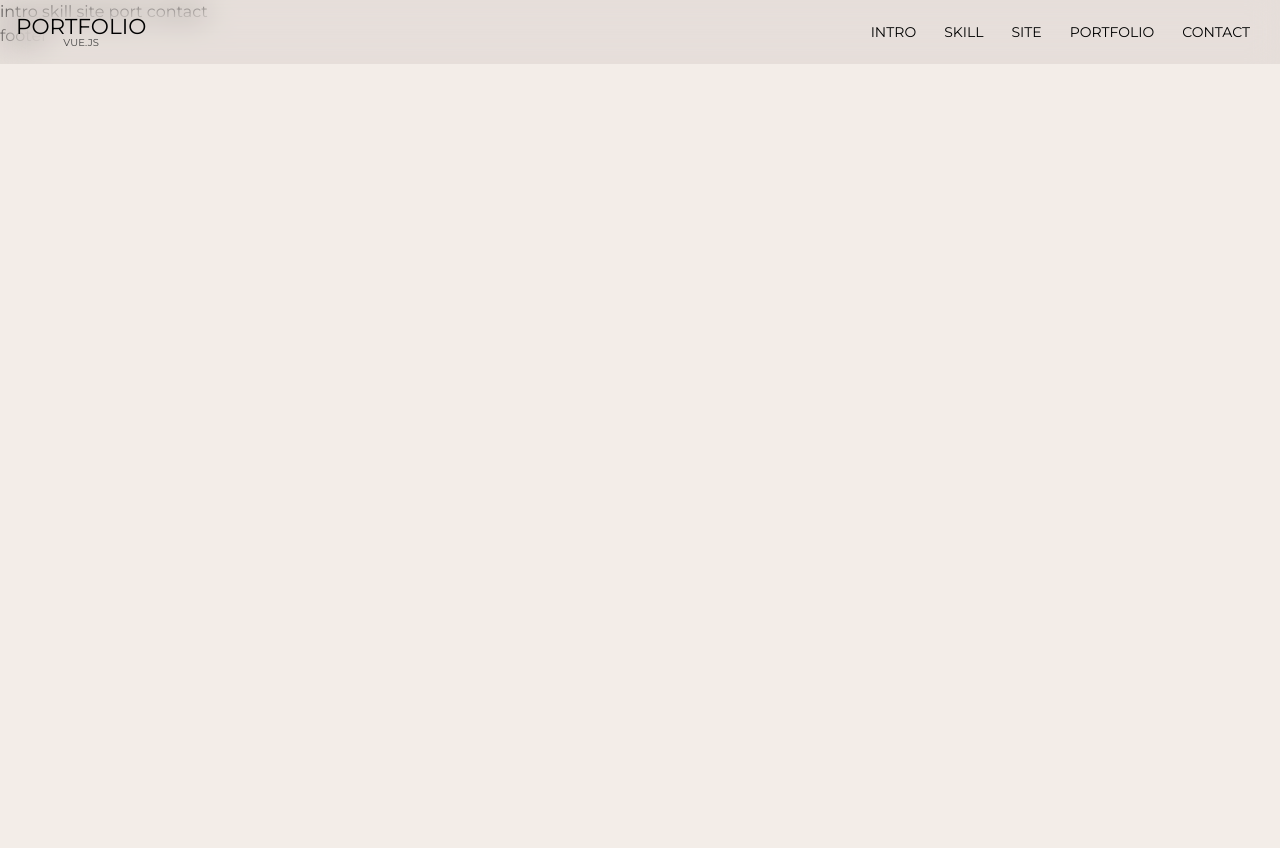
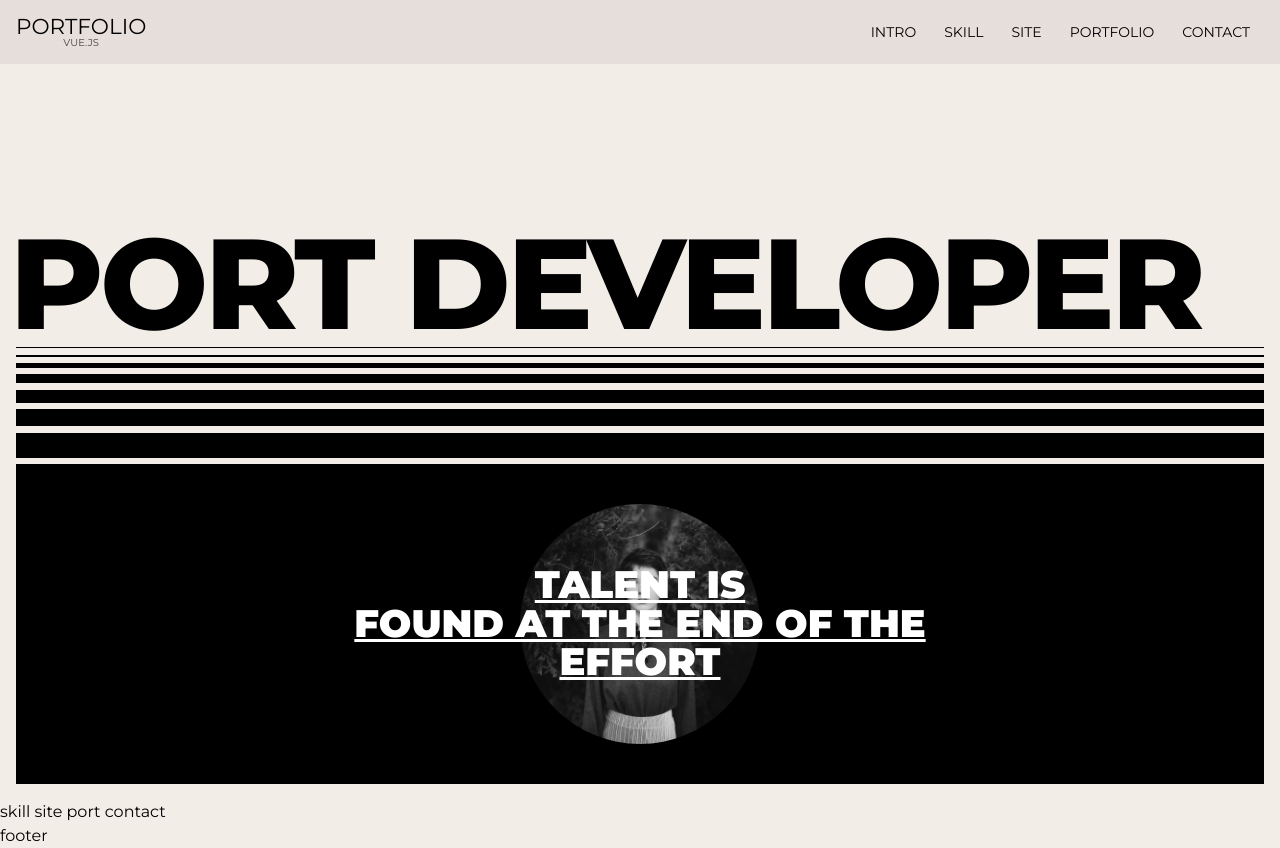
Before and after one commit to lsh2765/port2024-vue, a Vue app: page / in a window 1280 px wide. Before the commit the page ends 800 px from the top, so only its background shows below. Built offline with nearby package versions, Linux system fonts and the light colour scheme; a small style sheet from the web is missing; a web font is replaced by a local one.

Commit message:
인트로완료

```diff
--- a/src/components/Intro.vue
+++ b/src/components/Intro.vue
@@ -1,3 +1,196 @@
+<script setup>
+import { introText } from '@/constants';
+</script>
+
 <template>
-    intro
+    <section id="intro">
+            <div class="intro__inner">
+                <h2 class="intro__title">
+                    {{ introText.title }}
+                </h2>
+                <div class="intro__lines" aria-hidden="true">
+                    <span class="line"></span>
+                    <span class="line"></span>
+                    <span class="line"></span>
+                    <span class="line"></span>
+                    <span class="line"></span>
+                    <span class="line"></span>
+                    <span class="line"></span>
+                </div>
+                <div class="intro__text">
+                    <div class="text">
+                        <div>{{ introText.desc[0] }}</div>
+                        <div>{{ introText.desc[1] }}</div>
+                        <div>{{ introText.desc[2] }}</div>
+                    </div>
+                    <div class="img">
+                        <img src="@/assets/img/about.jpg" alt="어바웃" />
+                    </div>
+                </div>
+                <div class="intro__lines bottom" aria-hidden="true">
+                    <span class="line"></span>
+                    <span class="line"></span>
+                    <span class="line"></span>
+                    <span class="line"></span>
+                    <span class="line"></span>
+                    <span class="line"></span>
+                    <span class="line"></span>
+                </div>
+            </div>
+        </section>
 </template>
+
+<style lang="scss">
+    #intro {
+    height: 100vh;
+}
+.intro__inner {
+    width: 100%;
+    height: 100%;
+    display: flex;
+    align-items: flex-start;
+    justify-content: flex-end;
+    flex-direction: column;
+    padding: 16px;
+
+    @media (max-width: 800px) {
+        justify-content: center;
+    }
+}
+.intro__title {
+    font-size: 10vw;
+    text-transform: uppercase;
+    line-height: 1;
+    font-weight: 800;
+    white-space: nowrap;
+    text-indent: -0.5vw;
+    letter-spacing: -0.3vw;
+
+    @media (max-width: 320px) {
+        display: none;
+    }
+}
+.intro__text {
+    width: 100%;
+    height: 40vh;
+    background-color: var(--black);
+    color: var(--white);
+    display: flex;
+    align-items: center;
+    justify-content: center;
+    flex-direction: column;
+    position: relative;
+
+    .text {
+        font-size: 3vw;
+        line-height: 1;
+        font-weight: 900;
+        text-transform: uppercase;
+        text-decoration: underline;
+        text-align: center;
+        position: relative;
+        z-index: 100;
+        transition: all 0.3s;
+        cursor: all-scroll;
+
+        @media (max-width: 800px) {
+            font-size: 24px;
+        }
+
+        &:hover {
+            opacity: 0;
+        }
+    }
+    .img {
+        position: absolute;
+        left: 50%;
+        top: 50%;
+        transform: translate(-50%, -50%);
+        width: 30vh;
+        height: 30vh;
+        border-radius: 50%;
+        overflow: hidden;
+        filter: grayscale(100%);
+        transition: all 0.3s;
+
+        @media (max-width: 320px) {
+            width: 20vh;
+            height: 20vh;
+        }
+    }
+
+    &:hover .text {
+        opacity: 0;
+    }
+    &:hover .img {
+        filter: grayscale(0);
+    }
+}
+.intro__lines {
+    width: 100%;
+
+    .line {
+        display: block;
+        width: 100%;
+        height: 1px;
+        background-color: var(--black);
+        margin-bottom: 0.5vw;
+
+        &:nth-child(1) {
+            height: 1px;
+        }
+        &:nth-child(2) {
+            height: 2px;
+        }
+        &:nth-child(3) {
+            height: 5px;
+        }
+        &:nth-child(4) {
+            height: 9px;
+        }
+        &:nth-child(5) {
+            height: 13px;
+        }
+        &:nth-child(6) {
+            height: 17px;
+        }
+        &:nth-child(7) {
+            height: 25px;
+        }
+    }
+
+    &.bottom {
+        .line {
+            margin-top: 0.5vw;
+            margin-bottom: 0;
+            display: none;
+
+            @media (max-width: 800px) {
+                display: block;
+            }
+
+            &:nth-child(1) {
+                height: 25px;
+            }
+            &:nth-child(2) {
+                height: 17px;
+            }
+            &:nth-child(3) {
+                height: 13px;
+            }
+            &:nth-child(4) {
+                height: 9px;
+            }
+            &:nth-child(5) {
+                height: 5px;
+            }
+            &:nth-child(6) {
+                height: 2px;
+            }
+            &:nth-child(1) {
+                height: 1px;
+            }
+        }
+    }
+}
+</style>
```
